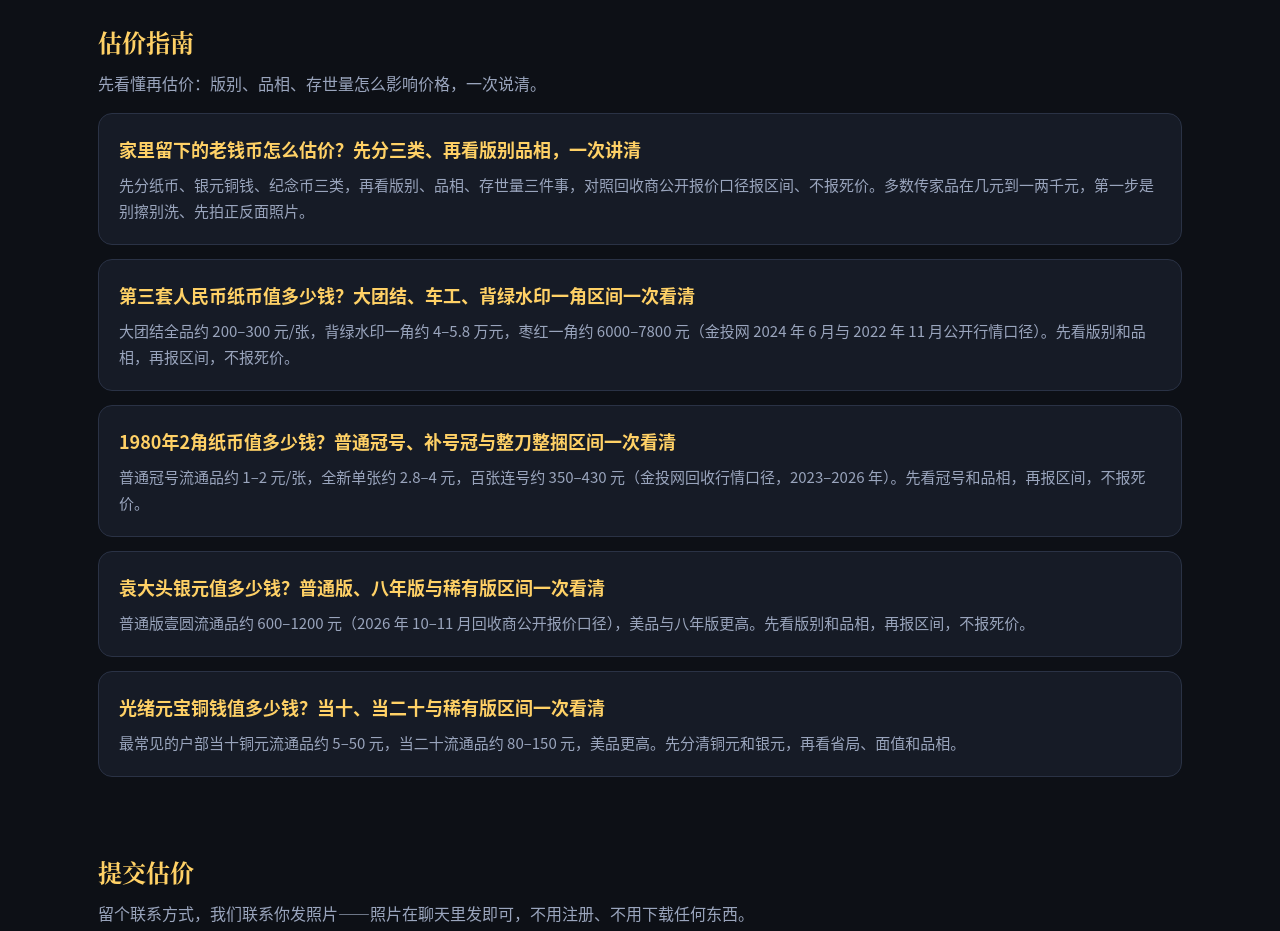
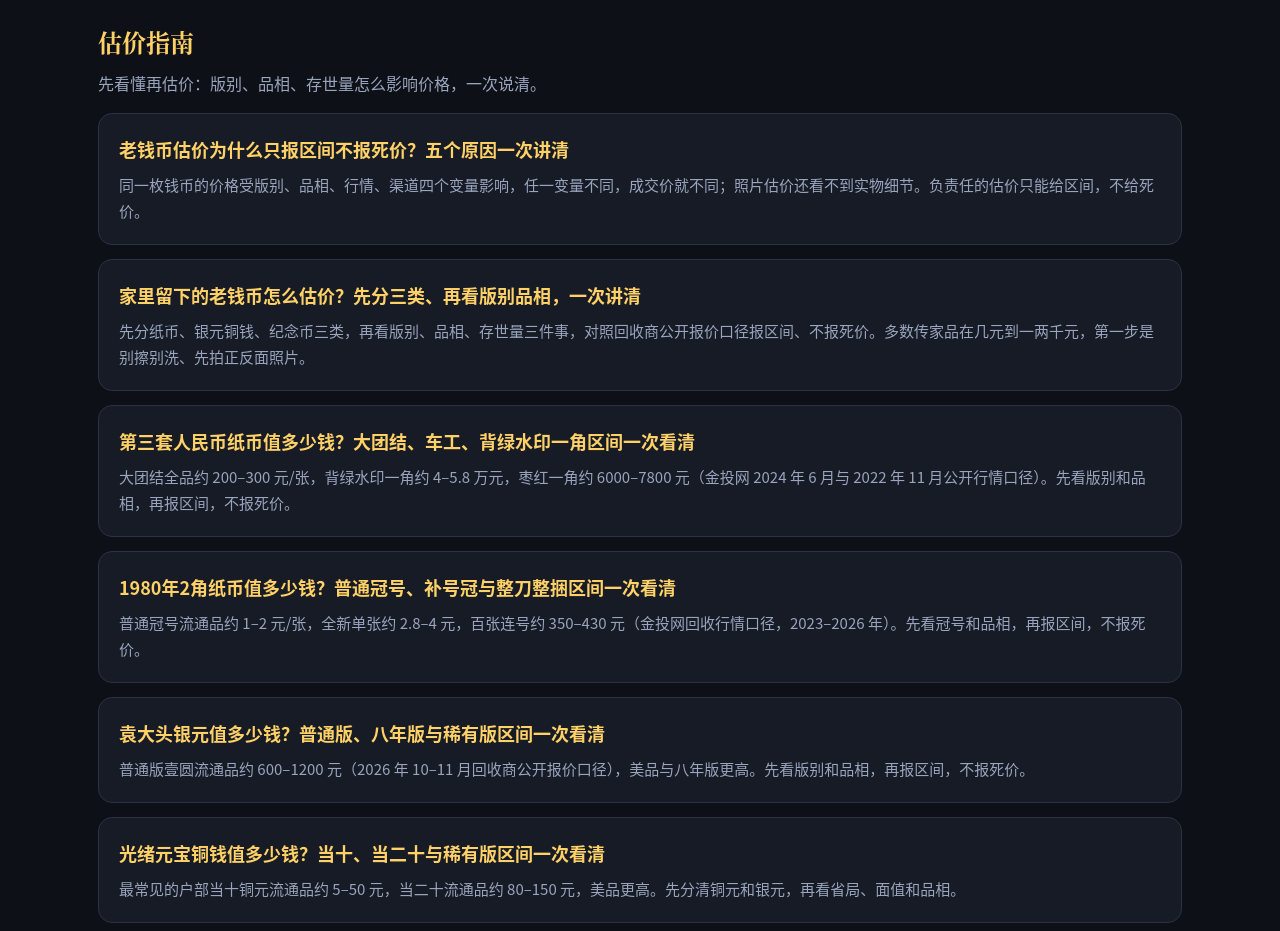
Before and after one commit to hu3075559-ai/coin-value, a plain HTML site: page public/index.html in a window 1280 px wide. Shown: the part 2060-2991 px from the top of the page. Drawn offline with Linux system fonts and the light colour scheme.

Commit message:
SEO 2026-11-24: 首页指南区增加新文章入口

```diff
--- a/public/index.html
+++ b/public/index.html
@@ -187,6 +187,10 @@ gtag('config', 'G-8V0PH2T0E3');
     <h2>估价指南</h2>
     <p class="lead">先看懂再估价：版别、品相、存世量怎么影响价格，一次说清。</p>
     <div class="card">
+      <h3 style="font-size:18px;color:var(--bronze-deep);margin-bottom:6px"><a href="/guides/lao-qianbi-wei-shenme-zhi-bao-qujian" style="color:var(--bronze-deep);text-decoration:none">老钱币估价为什么只报区间不报死价？五个原因一次讲清</a></h3>
+      <p style="color:var(--muted);font-size:15px">同一枚钱币的价格受版别、品相、行情、渠道四个变量影响，任一变量不同，成交价就不同；照片估价还看不到实物细节。负责任的估价只能给区间，不给死价。</p>
+    </div>
+    <div class="card">
       <h3 style="font-size:18px;color:var(--bronze-deep);margin-bottom:6px"><a href="/guides/jiali-lao-qianbi-zenme-gujia" style="color:var(--bronze-deep);text-decoration:none">家里留下的老钱币怎么估价？先分三类、再看版别品相，一次讲清</a></h3>
       <p style="color:var(--muted);font-size:15px">先分纸币、银元铜钱、纪念币三类，再看版别、品相、存世量三件事，对照回收商公开报价口径报区间、不报死价。多数传家品在几元到一两千元，第一步是别擦别洗、先拍正反面照片。</p>
     </div>
```
